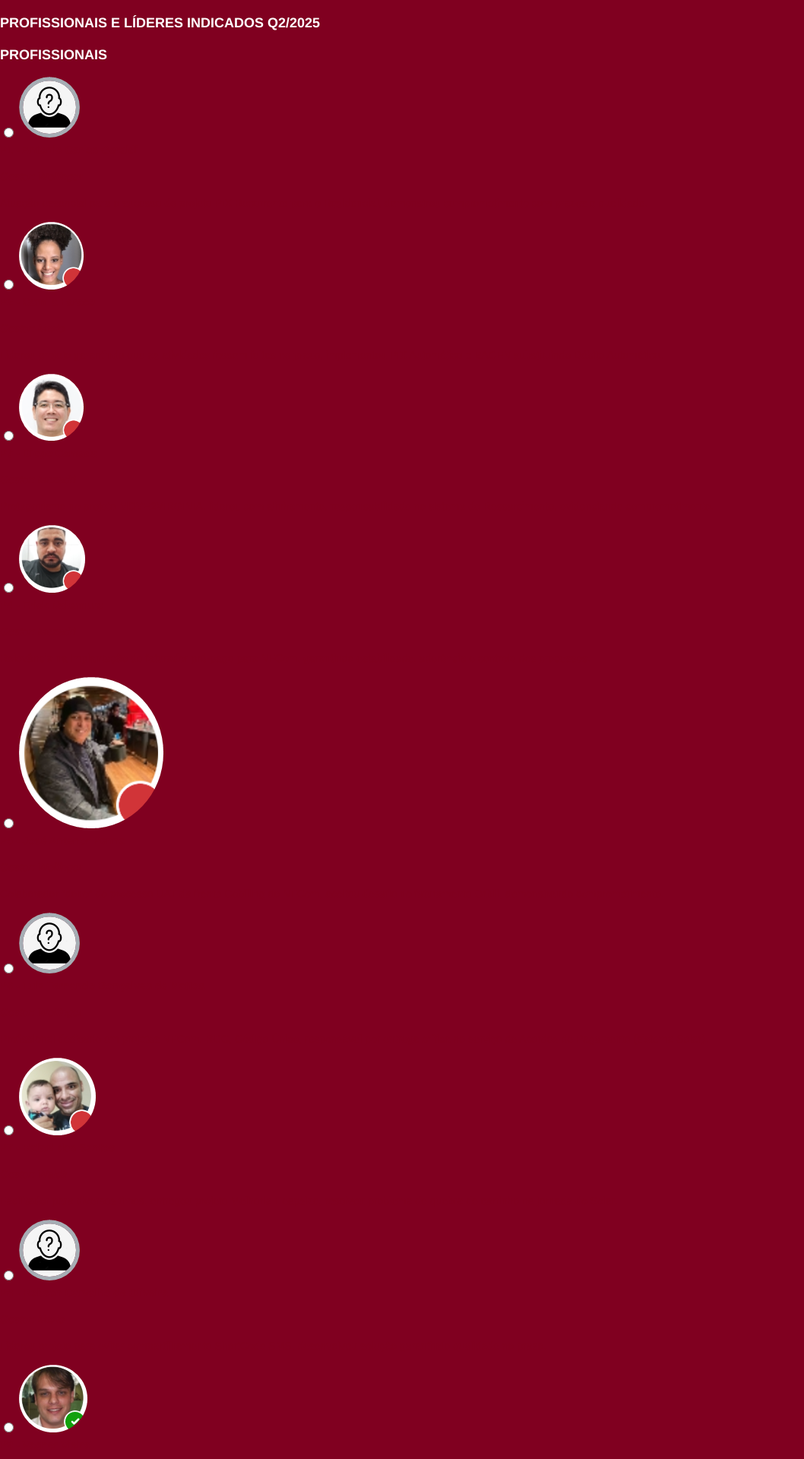
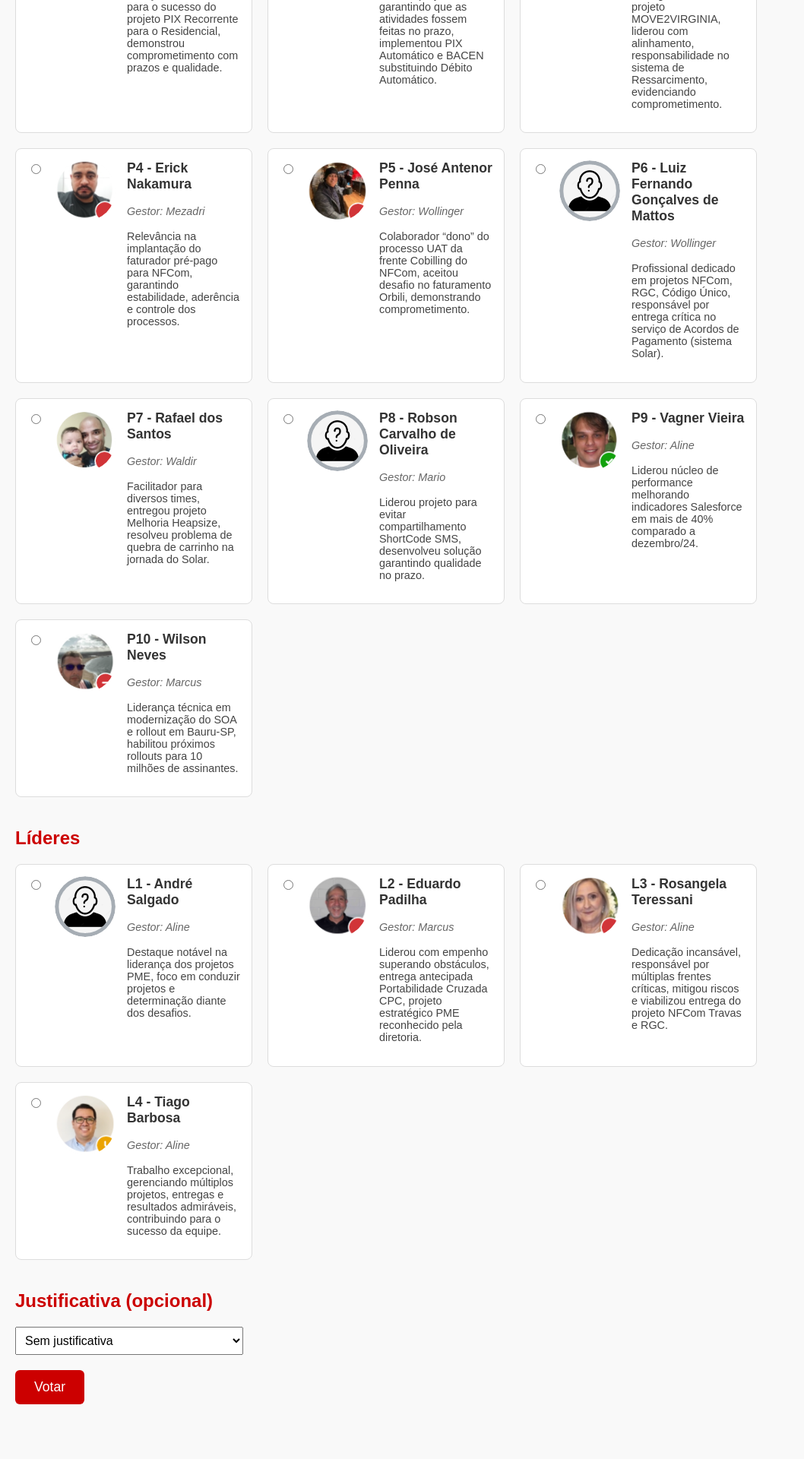
Before and after one commit to leonardolsanches/destaquesti-q2-2025, a Flask app: page /votacao in a window 1280 px wide. Shown: the part 301-2221 px from the top of the page at 76% size, without its empty margins (0-1058 px from the left). After the commit the page ends 2149 px from the top, so only its background shows below. Run offline with Flask 3, Linux system fonts and the light colour scheme.

Commit message:
Update style.css

```diff
--- a/static/css/style.css
+++ b/static/css/style.css
@@ -1,297 +1,108 @@
 body {
-    font-family: 'Helvetica Neue', Arial, sans-serif;
-    background-color: #800020;
-    margin: 0;
-    padding: 0;
-    color: #800020; /* Standardized body text color */
-    line-height: 1.5;
-    font-size: 14px; /* Base font size */
+  font-family: Arial, sans-serif;
+  margin: 20px;
+  background-color: #f9f9f9;
+  color: #333;
 }
 
-.container {
-    max-width: 1200px;
-    margin: 0 auto;
-    padding: 20px;
-    text-align: center;
-    display: flex;
-    flex-direction: column;
-    align-items: center;
+.header {
+  display: flex;
+  align-items: center;
+  gap: 20px;
+  margin-bottom: 30px;
 }
 
-.logo {
-    max-width: 180px;
-    margin-bottom: 10px;
-}
-
-.countdown {
-    font-size: 14px; /* Standardized */
-    color: #800020;
-    margin-bottom: 20px;
-    font-weight: 600; /* Consistent weight */
+.logo-claro {
+  height: 50px;
 }
 
 h1, h2 {
-    color: #ffffff; /* White for headings */
-    font-weight: 700; /* Bold */
-    margin-bottom: 15px;
-    text-transform: uppercase;
-    font-size: 18px; /* Standardized heading size */
+  color: #c00;
 }
 
-.voting-area {
-    width: 100%;
-    overflow: hidden;
+.cards-container {
+  display: flex;
+  flex-wrap: wrap;
+  gap: 20px;
+  margin-bottom: 40px;
 }
 
-.candidate-card {
-    width: 100%;
-    max-width: 100%;
-    background: linear-gradient(135deg, #ffffff, #f5f5f5);
-    border-radius: 15px;
-    padding: 10px;
-    box-shadow: 0 4px 12px rgba(0, 0, 0, 0.2);
-    color: #800020;
-    text-align: left;
-    margin-bottom: 10px;
+.card {
+  background: white;
+  border: 1px solid #ddd;
+  border-radius: 8px;
+  width: 280px;
+  padding: 15px;
+  cursor: pointer;
+  display: flex;
+  gap: 15px;
+  align-items: flex-start;
+  transition: box-shadow 0.3s;
 }
 
-.candidate-grid {
-    display: grid;
-    grid-template-columns: 1fr; /* One per row */
-    gap: 10px;
-    width: 100%;
+.card:hover {
+  box-shadow: 0 4px 12px rgba(0,0,0,0.15);
 }
 
-.candidate-info {
-    display: flex;
-    align-items: center;
-    gap: 20px; /* Space between left section and text */
-    width: 100%;
-    max-width: 1000px; /* Limit total width to prevent text cutoff */
-    margin: 0 auto; /* Center the content */
+.card input[type="radio"] {
+  margin-top: 5px;
+  cursor: pointer;
 }
 
-.left-section {
-    display: flex;
-    flex-direction: column;
-    align-items: center;
-    justify-content: center;
-    gap: 10px; /* Space between photo and checkbox */
+.card img {
+  width: 80px;
+  height: 80px;
+  border-radius: 50%;
+  object-fit: cover;
+  flex-shrink: 0;
 }
 
-.candidate-text {
-    text-align: left;
-    max-width: 70%; /* Limit text width to leave margin on right */
-    flex-grow: 1;
+.card-info {
+  flex: 1;
 }
 
-.candidate-photo {
-    width: 90px; /* Increased by 1.5x from 60px */
-    height: 90px;
-    border-radius: 8px;
-    object-fit: cover;
-    margin-bottom: 10px;
+.card-info strong {
+  font-size: 1.1em;
+  display: block;
+  margin-bottom: 5px;
 }
 
-.vote-section {
-    display: flex;
-    align-items: center;
-    justify-content: center;
-    width: 100%;
+.card-info em {
+  font-size: 0.9em;
+  color: #666;
 }
 
-.vote-count {
-    font-size: 14px; /* Standardized */
-    color: #800020;
-    font-weight: 600; /* Consistent weight */
-    margin-top: 5px;
+.justificativa {
+  font-size: 0.9em;
+  margin-top: 8px;
+  color: #444;
 }
 
-.checkbox-label {
-    font-size: 14px; /* Standardized */
-    color: #800020;
-    white-space: normal;
-    word-wrap: break-word;
-    max-width: 100%; /* Ensure full visibility */
-    padding-left: 5px; /* Minimal padding */
-    font-weight: 400; /* Normal weight */
+select {
+  font-size: 1em;
+  padding: 8px;
+  width: 100%;
+  max-width: 300px;
+  margin-bottom: 20px;
 }
 
-.candidate-code {
-    font-size: 14px; /* Standardized */
-    margin: 3px 0;
-    color: #800020;
-    font-weight: 600; /* Consistent weight */
+.btn-votar {
+  background-color: #c00;
+  color: white;
+  border: none;
+  padding: 12px 25px;
+  font-size: 1.1em;
+  border-radius: 6px;
+  cursor: pointer;
+  transition: background-color 0.3s;
 }
 
-.candidate-name {
-    margin: 5px 0;
-    font-size: 16px; /* Slightly larger for hierarchy */
-    color: #800020;
-    font-weight: 700; /* Bold */
-    text-transform: uppercase; /* CAPSLOCK */
+.btn-votar:hover {
+  background-color: #a00;
 }
 
-.candidate-gestor {
-    font-size: 14px; /* Standardized, previously 12px */
-    margin: 3px 0;
-    color: #800020;
-    font-weight: 400; /* Normal weight */
+.error {
+  color: red;
+  font-weight: bold;
+  margin-bottom: 15px;
 }
-
-.candidate-gestor strong {
-    font-size: 14px; /* Standardized */
-    color: #000000; /* Black for "Gestor:" */
-    font-weight: 700; /* Bold */
-}
-
-.candidate-desc-full {
-    font-size: 14px; /* Standardized */
-    text-align: justify; /* Justified layout */
-    color: #800020;
-    line-height: 1.2;
-    font-weight: 400; /* Normal weight */
-}
-
-.candidate-desc-full strong {
-    font-size: 14px; /* Standardized */
-    color: #000000; /* Black for "Justificativa:" */
-    font-weight: 700; /* Bold */
-}
-
-.btn {
-    display: inline-flex;
-    justify-content: center;
-    align-items: center;
-    margin-top: 10px;
-    padding: 12px 25px; /* Uniform padding */
-    background-color: #c0392b;
-    color: #ffffff; /* White for buttons */
-    text-decoration: none;
-    border-radius: 20px;
-    font-weight: 600; /* Consistent weight */
-    font-size: 14px; /* Standardized */
-    border: 2px solid #ffffff; /* Add border */
-    transition: background-color 0.3s, transform 0.2s;
-    width: 180px; /* Uniform width */
-    height: 60px; /* Uniform height */
-    text-align: center;
-    box-sizing: border-box;
-}
-
-.btn:hover {
-    background-color: #a93226;
-    transform: scale(1.05);
-}
-
-.submit-btn {
-    margin-right: 10px;
-}
-
-.back-btn {
-}
-
-.vote-btn {
-    position: absolute;
-    bottom: 20px;
-    left: 50%;
-    transform: translateX(-50%);
-    padding: 10px 20px;
-    font-size: 14px;
-    width: auto; /* Reset for mobile button */
-    height: auto; /* Reset for mobile button */
-    border: 2px solid #ffffff; /* Add border */
-}
-
-.flash-messages {
-    font-size: 14px; /* Standardized */
-    background-color: #e74c3c;
-    padding: 10px;
-    margin-bottom: 15px;
-    border-radius: 8px;
-    list-style: none;
-    color: #ffffff; /* White for flash messages */
-    text-align: center;
-    font-weight: 600; /* Consistent weight */
-}
-
-.resultado-lista {
-    font-size: 14px; /* Standardized */
-    list-style: none;
-    padding-left: 0;
-    text-align: left;
-    display: grid;
-    grid-template-columns: repeat(auto-fit, minmax(300px, 1fr));
-    gap: 10px;
-}
-
-.resultado-lista li {
-    display: flex;
-    align-items: center;
-    margin-bottom: 10px;
-    color: white;
-}
-
-.thumbnail {
-    width: 40px;
-    height: 40px;
-    border-radius: 8px;
-    margin-right: 10px;
-    object-fit: cover;
-    border: 2px solid #c0392b;
-}
-
-@media (max-width: 600px) {
-    .candidate-grid-desktop {
-        display: none;
-    }
-    .candidate-card-mobile, .candidate-card-desktop {
-        display: block;
-    }
-    .candidate-grid-mobile {
-        display: grid;
-    }
-    .container {
-        margin: 10px;
-        padding: 10px;
-    }
-    .voting-area {
-        height: auto;
-    }
-    .candidate-photo {
-        width: 75px; /* Increased by 1.5x from 50px */
-        height: 75px;
-    }
-    .candidate-name {
-        font-size: 14px; /* Standardized */
-    }
-    .candidate-gestor {
-        font-size: 14px; /* Standardized */
-    }
-    .candidate-desc-full {
-        font-size: 14px; /* Standardized */
-        word-wrap: break-word; /* Ensure wrapping */
-        max-width: 80%; /* Limit width to wrap before edge */
-    }
-    .resultado-lista {
-        font-size: 14px; /* Standardized */
-        grid-template-columns: 1fr;
-    }
-    .btn {
-        padding: 10px 20px; /* Adjust for mobile */
-        width: 140px; /* Slightly smaller for mobile */
-        height: 50px; /* Slightly smaller for mobile */
-    }
-    .submit-btn {
-        padding: 10px 20px;
-    }
-    .back-btn {
-        padding: 10px 20px;
-    }
-    .vote-btn {
-        padding: 8px 15px;
-        width: auto;
-        height: auto;
-        border: 2px solid #ffffff; /* Add border */
-    }
-}
```
